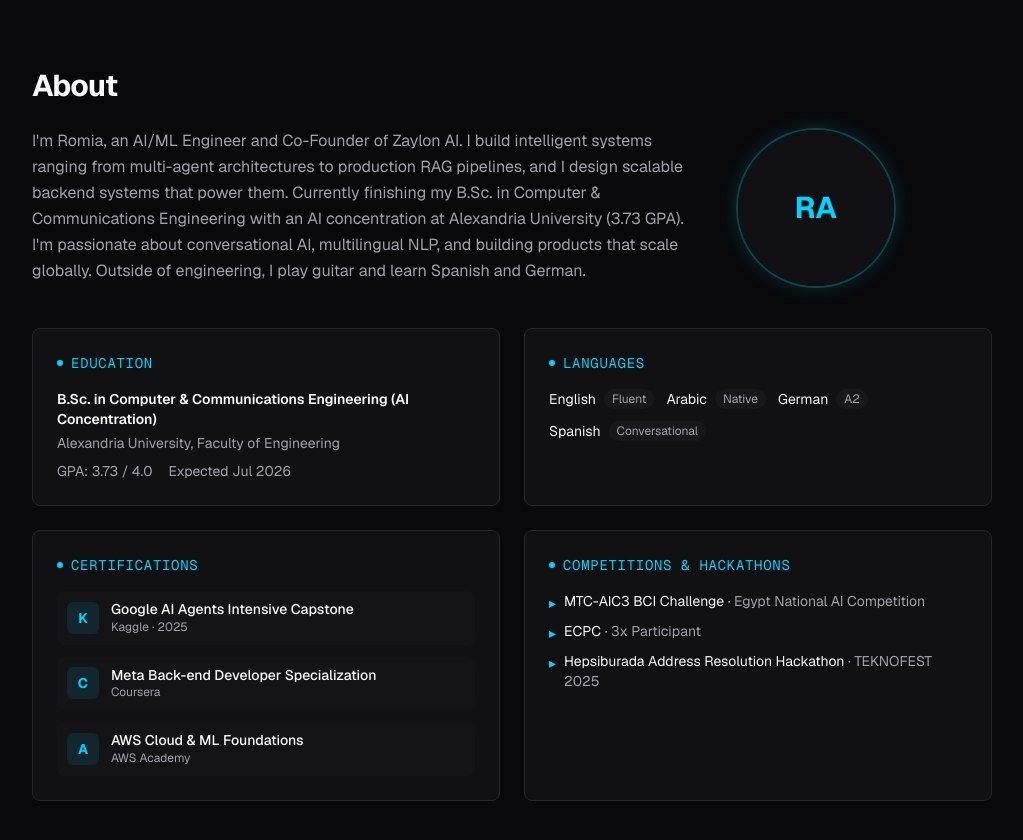
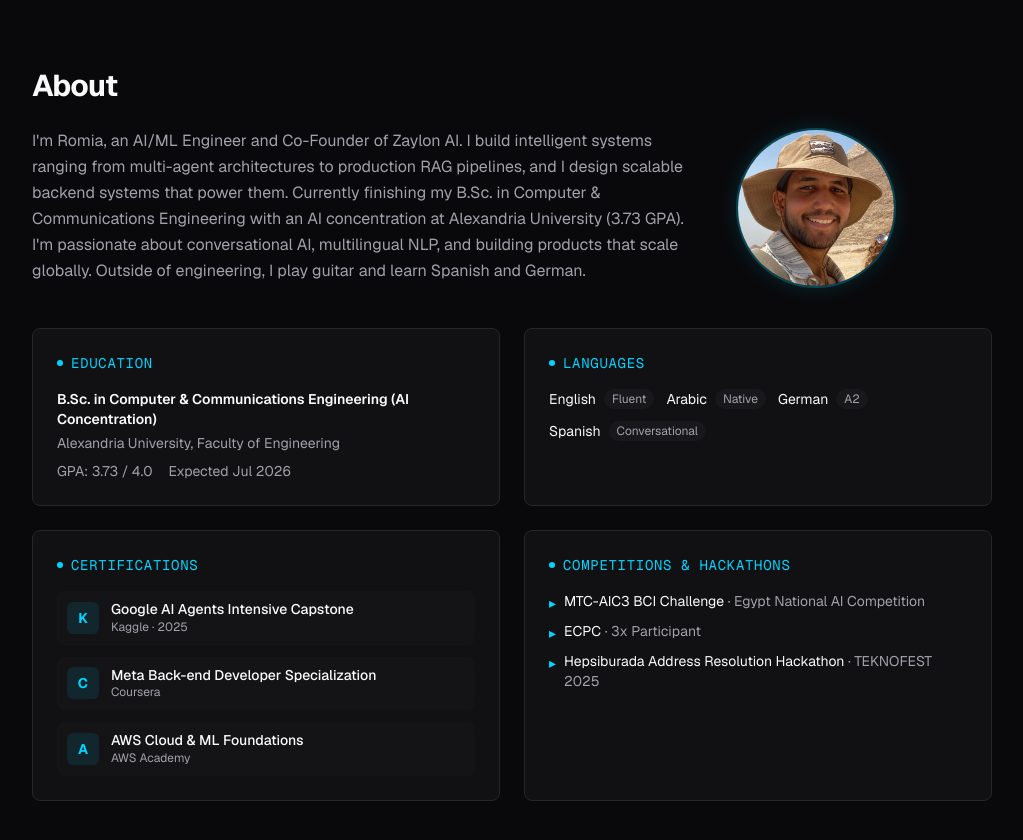
Before and after one commit to Ab-Romia/romia.dev, a Next.js app: page / in a window 1280 px wide. Shown: the part 4960-5800 px from the top of the page, without its empty margins (128-1151 px from the left). Built offline with nearby package versions, Linux system fonts and the light colour scheme.

Commit message:
Add profile photo to About section

```diff
--- a/src/components/sections/about.tsx
+++ b/src/components/sections/about.tsx
@@ -44,9 +44,11 @@ export function About() {
 
           <ScaleUp delay={0.15}>
             <div className="relative size-32 md:size-40 rounded-full overflow-hidden border-2 border-accent/30 shadow-[0_0_20px_rgba(0,212,255,0.15)] shrink-0 mx-auto md:mx-0">
-              <div className="w-full h-full bg-card flex items-center justify-center">
-                <span className="text-3xl font-bold text-accent">RA</span>
-              </div>
+              <img
+                src="/photo.jpeg"
+                alt="Abdelrahman Abouroumia"
+                className="w-full h-full object-cover"
+              />
             </div>
           </ScaleUp>
         </div>
```
Also changed, not shown: public/photo.jpeg (added).
